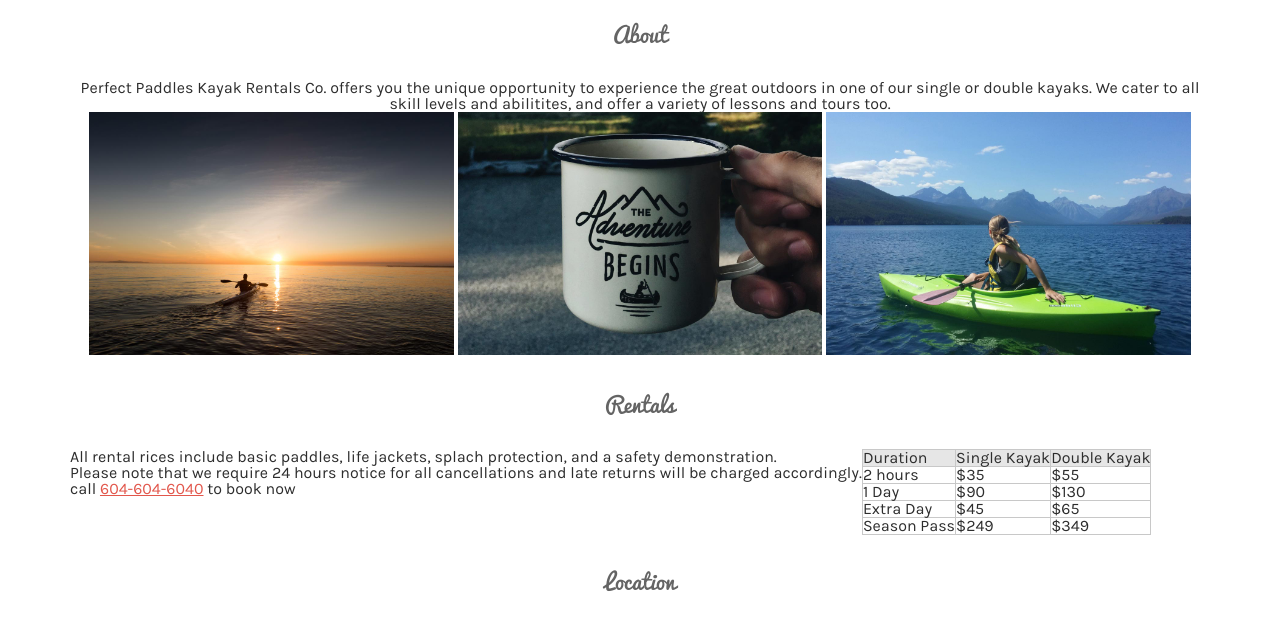
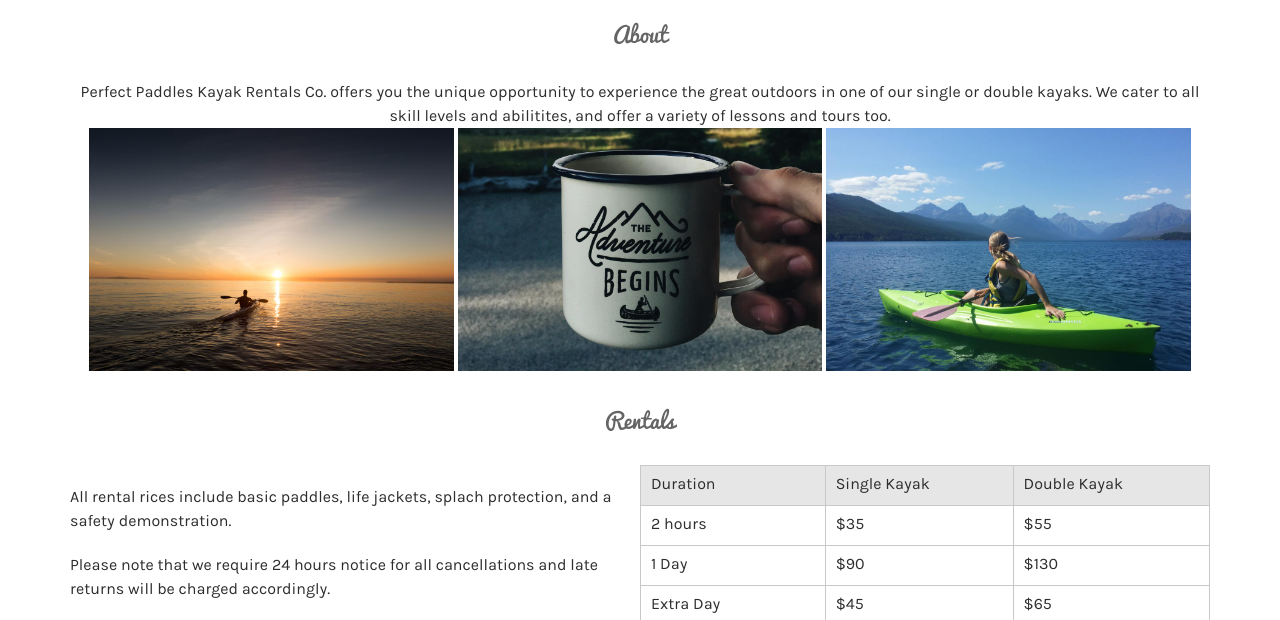
Before and after one commit to scottliv/perfect-paddles, a plain HTML site: page index.html in a window 1280 px wide. Shown: the part 502-1122 px from the top of the page. Drawn offline with Linux system fonts and the light colour scheme.

Commit message:
add padding to article and table

```diff
--- a/style.css
+++ b/style.css
@@ -133,6 +133,10 @@ header button {
     max-width: 250px;
 }
 
+.container p {
+    line-height: 1.5em;
+}
+
 .images img {
     max-width: 100%;
     height: auto;
@@ -142,12 +146,20 @@ table{
     border: 1px solid;
     border-color: #c8c8c8;
     border-collapse: collapse;
+    width: 100%;
 
 }
 
 table th {
     background-color: #e6e6e6;
 }
+
+table td, th {
+    border: 1px solid #c8c8c8;
+    border-collapse: collapse;
+    padding: 10px;
+}
+
 
 a.brand-color {
     color: #e2574c;
@@ -157,10 +169,15 @@ a:hover.brand-color{
     color: #b64036;
 }
 
-table td, th {
-    border: 1px solid #c8c8c8;
-    border-collapse: collapse;
+.article p {
+    padding-top: 20px;
+
 }
+
+.article p:last-child {
+    padding-bottom: 20px;
+}
+
 
 
 footer {
@@ -206,7 +223,6 @@ footer a {
     }
 
     nav ul li {
-        display: inline-block;
         padding: 10px;
     }
 
@@ -227,6 +243,15 @@ footer a {
         text-align: left;
     }
 
+    .article {
+        flex: 1;
+    }
+
+    .rentals table {
+        flex: 1;
+        max-width: 50%;
+    }
+
 
 
 }
```
